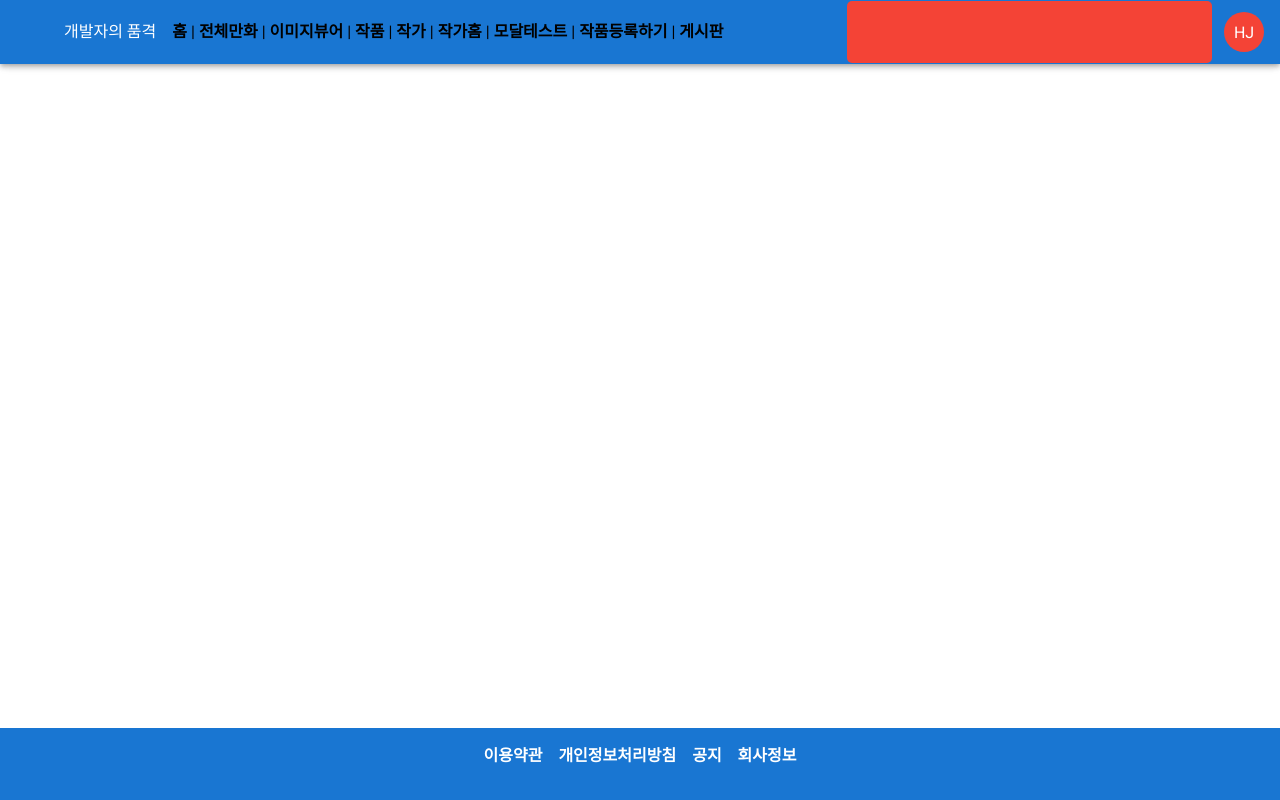
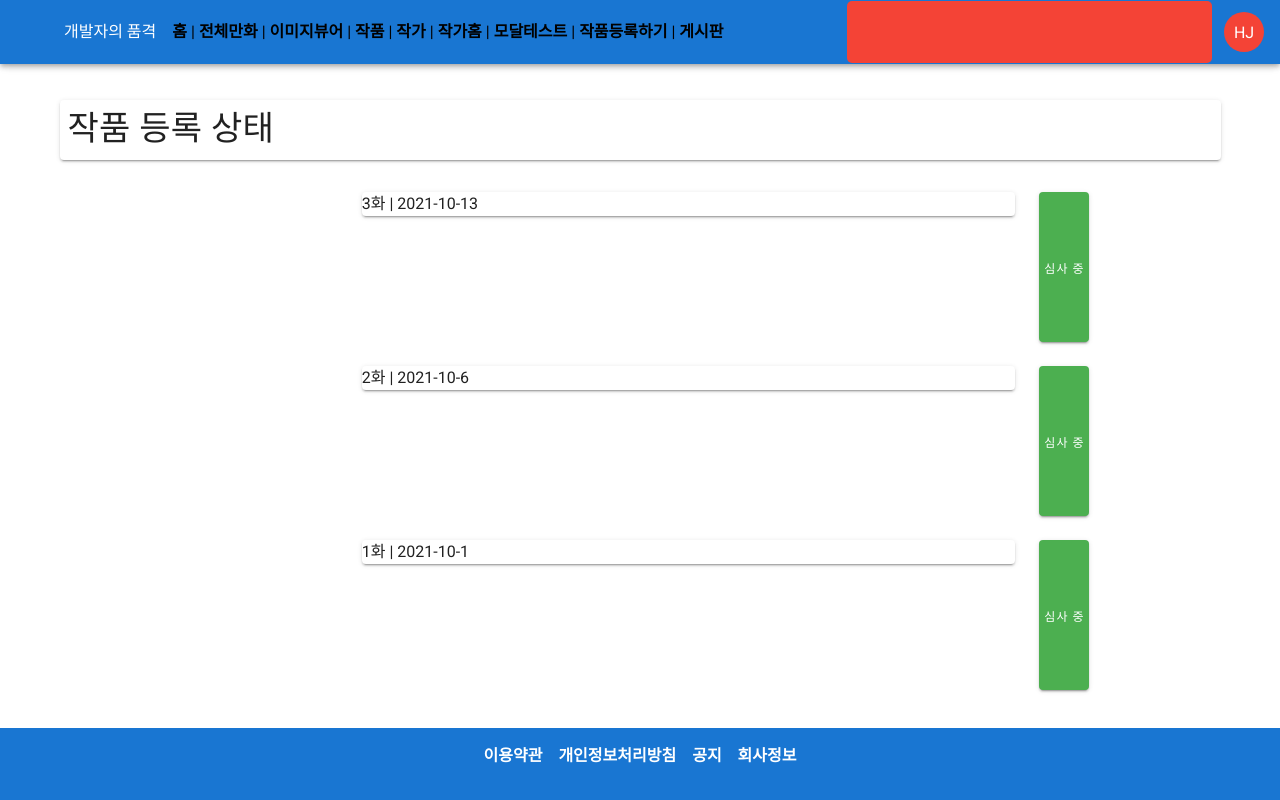
Before and after one commit to hyunjunyong/WEBTOON, a Vue app in the folder frontend/: page /#/register_state in a window 1280 px wide. Built offline with nearby package versions, Linux system fonts and the light colour scheme.

Commit message:
작품등록상태 페이지

```diff
--- a/frontend/src/views/register_state.vue
+++ b/frontend/src/views/register_state.vue
@@ -1,15 +1,17 @@
 <template>
     <v-container>
-        <v-row>
-            <v-col>
-            </v-col>
-        </v-row>
+        <v-card class="mb-5 text-h4 pa-2" height="60">작품 등록 상태</v-card>
+        <webtoonround :webtoon_round_State="2" />
     </v-container>
 </template>
 <script>
+import webtoonround from "../components/webtoon-round.vue"
+
 export default {
     name:'',
-    components: {},
+    components: {
+        webtoonround,
+    },
     data(){
         return{}
     },
```
